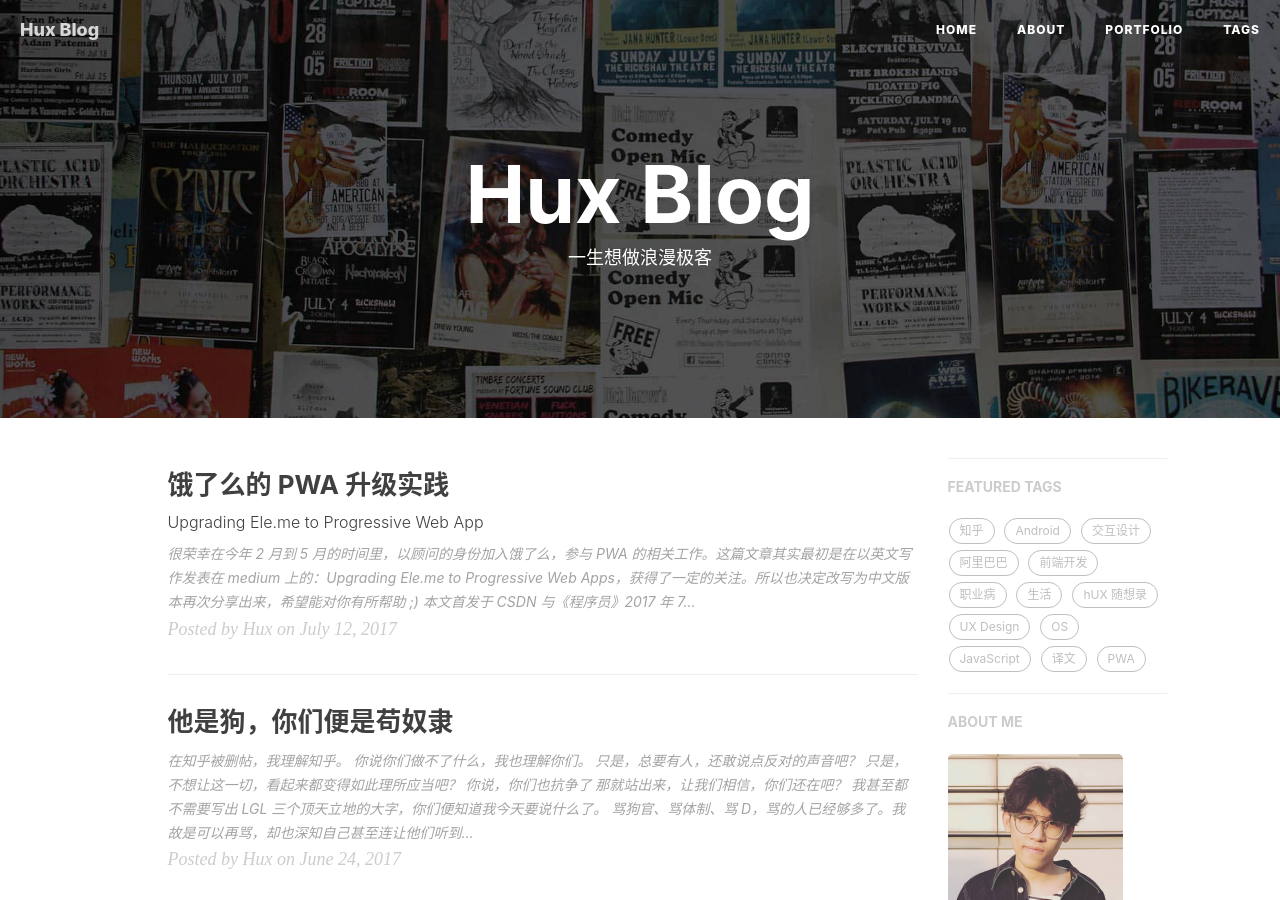
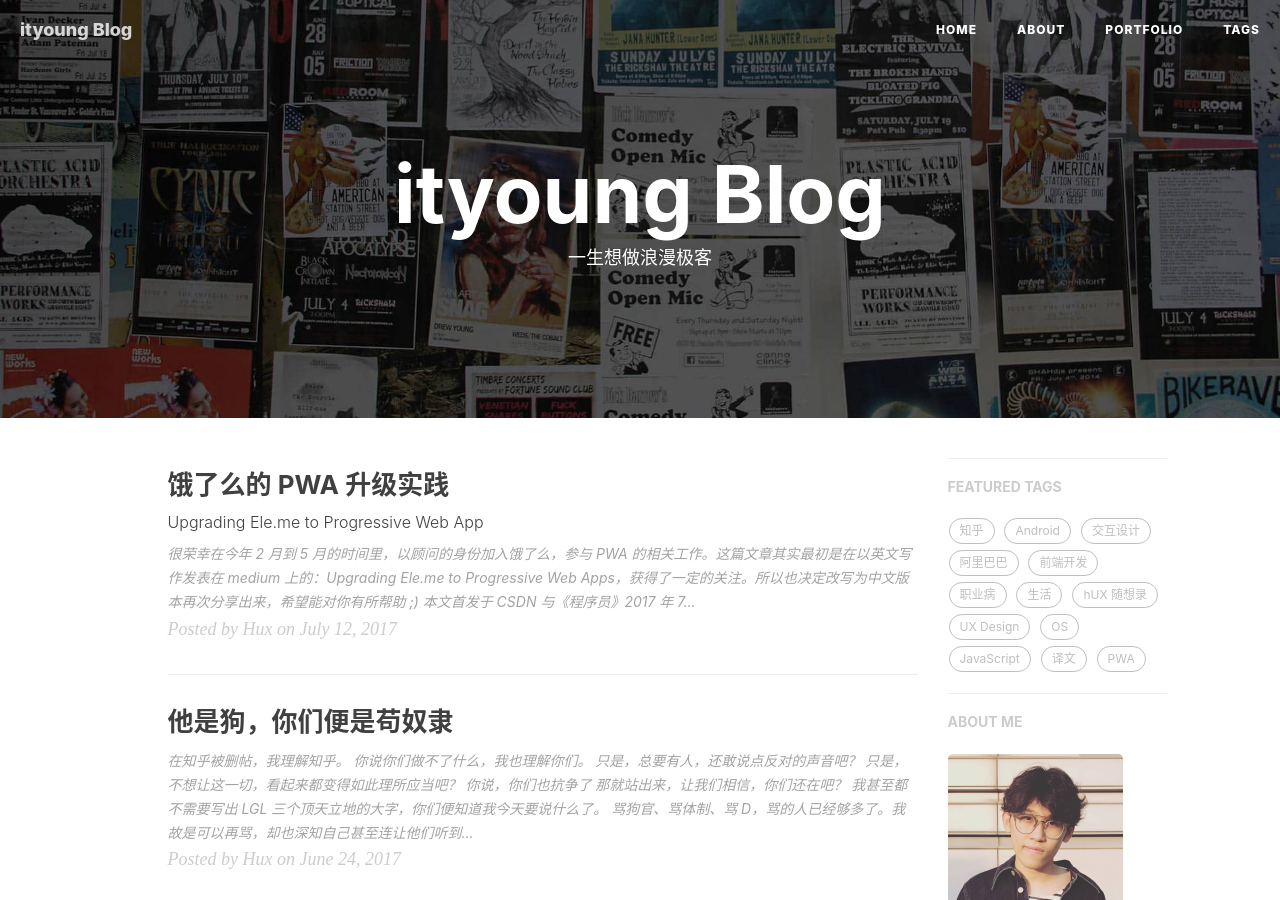
Before and after one commit to ityoung/homepage_bak, a Jekyll site: the page built from index.html, in a window 1280 px wide and 900 px high. Built offline with Jekyll 4.4.1, drawn with Linux system fonts in a browser that asks for light colours; nearby versions of some CDN libraries; the list of posts is cut into pages by our own code; comment, search, counter and statistics services are not loaded; some of the changed text lies outside the part shown.

Commit message:
Update _config.yml

```diff
--- a/_config.yml
+++ b/_config.yml
@@ -1,22 +1,22 @@
 # Site settings
-title: Hux Blog
-SEOTitle: 黄玄的博客 | Hux Blog
+title: ityoung Blog
+SEOTitle: ityoung的博客 | ityoung Blog
 header-img: img/home-bg.jpg
-email: huxpro@gmail.com
+email: ityoung@gmail.com
 description: "关于前端与设计、黑客与画家 | 黄玄，Web & Mobile Lover，Software Engineer，UX Designer | 这里是 @Hux黄玄 的个人博客，与你一起发现更大的世界。"
 keyword: "黄玄, Hux黄玄, Hux, 鬼栈, huxpro, @huxpro, 黄玄的博客, Hux Blog, 博客, 个人网站, 互联网, Web, JavaScript, 前端, 设计"
-url: "https://huangxuan.me"              # your host, for absolute URL
+url: "https://ityoung.github.io/"              # your host, for absolute URL
 baseurl: ""                             # for example, '/blog' if your blog hosted on 'host/blog'
 
 
 
 # SNS settings
 RSS: false
-weibo_username:     huxpro
-zhihu_username:     huxpro
-github_username:    huxpro
-twitter_username:   huxpro
-#facebook_username:  huxpro
+weibo_username:     ityoung
+zhihu_username:     ityoung
+github_username:    ityoung
+twitter_username:   ityoung
+#facebook_username:  ityoung
 # linkedin_username:  firstname-lastname-idxxxx
 
 
```
